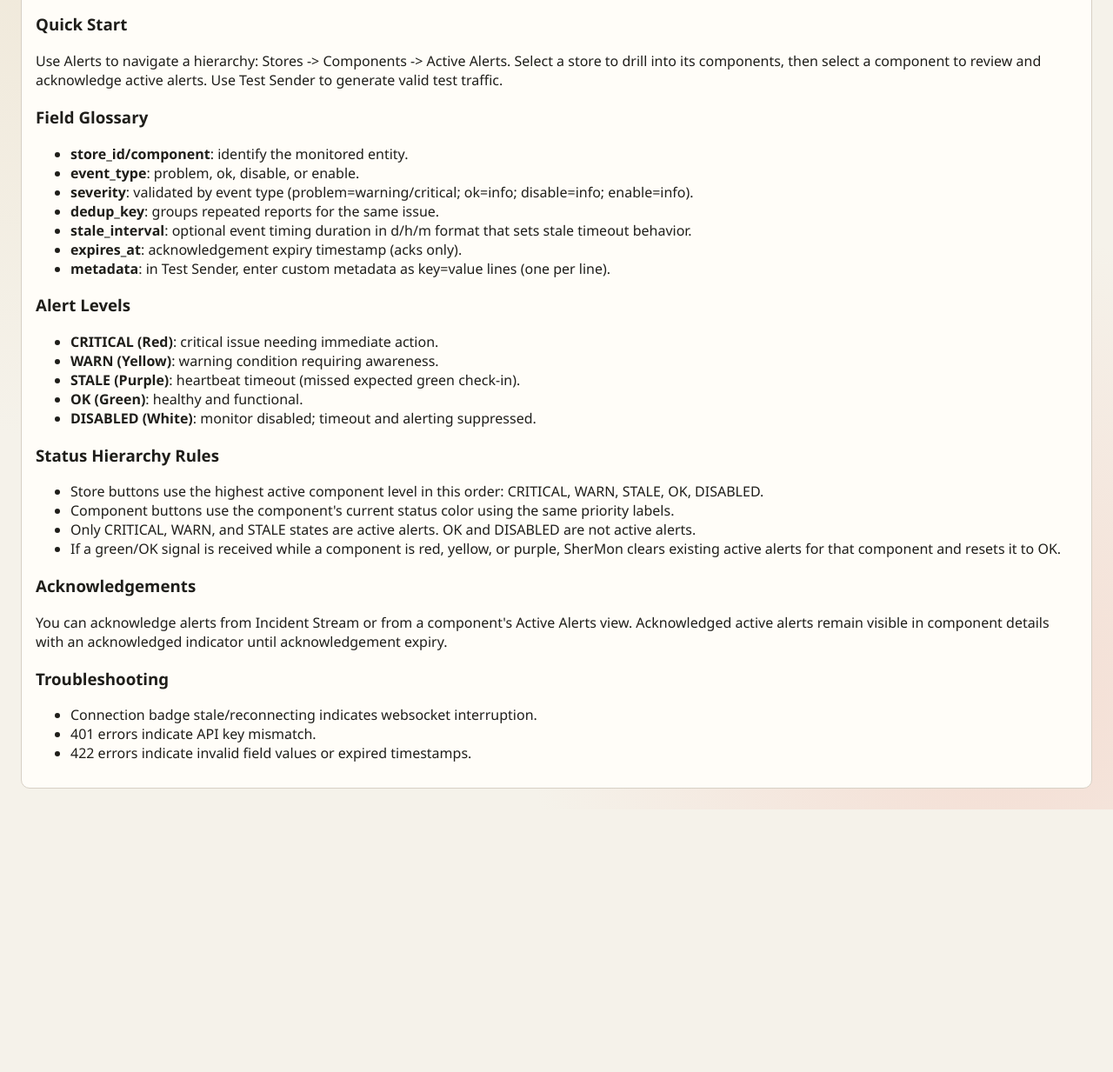
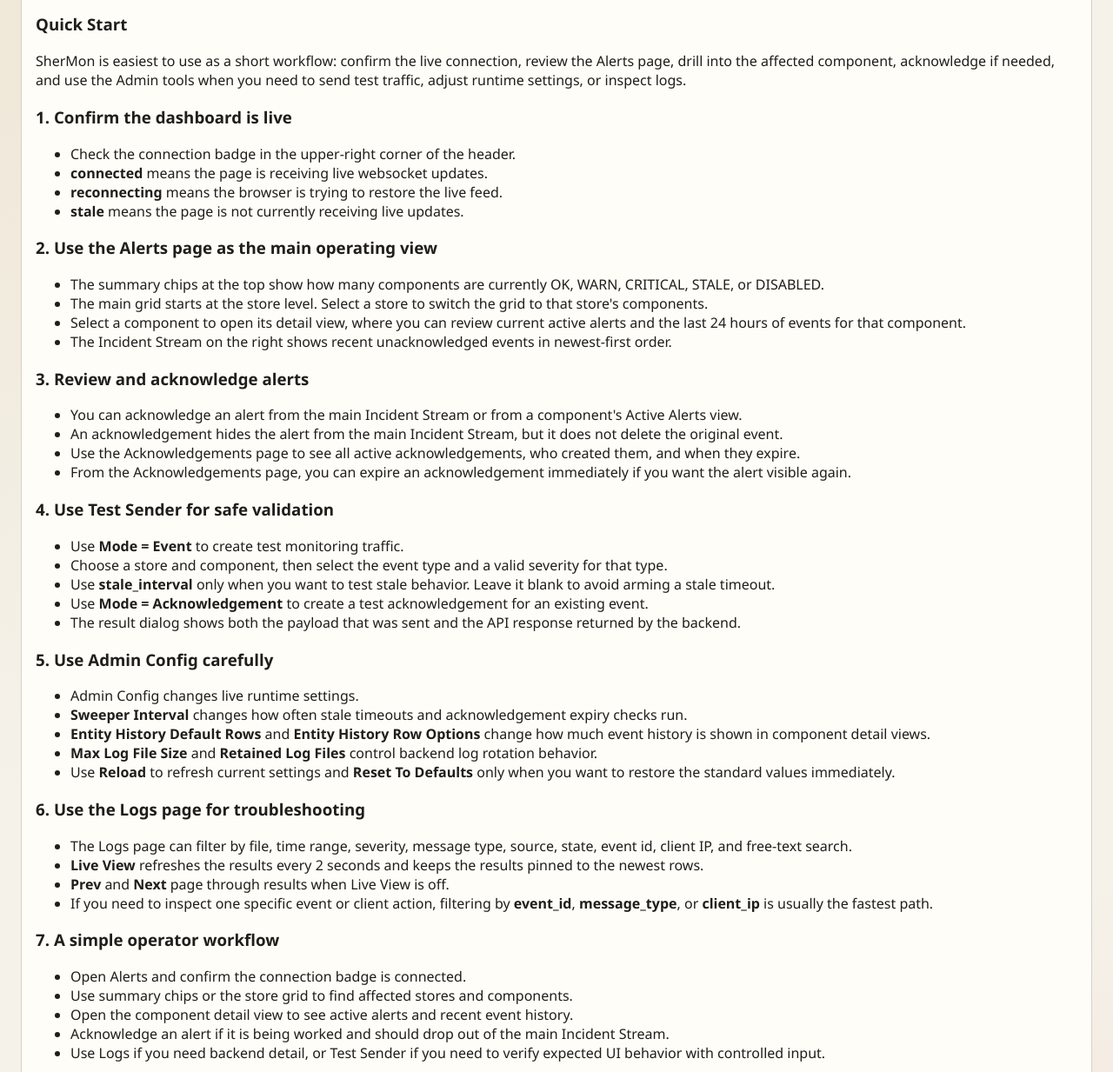
Before and after one commit to mxb931/shermon, a plain HTML site: page frontend/help.html in a window 1280 px wide. Shown: the part 227-1460 px from the top of the page at 87% size. Before the commit the page ends 1158 px from the top, so only its background shows below. Drawn offline with Linux system fonts and the light colour scheme.

Commit message:
updated formating of cards and help documentation

```diff
--- a/frontend/help.html
+++ b/frontend/help.html
@@ -41,7 +41,66 @@
       <section>
         <h2>Help</h2>
         <h3>Quick Start</h3>
-        <p>Use Alerts to navigate a hierarchy: Stores -> Components -> Active Alerts. Select a store to drill into its components, then select a component to review and acknowledge active alerts. Use Test Sender to generate valid test traffic.</p>
+        <p>SherMon is easiest to use as a short workflow: confirm the live connection, review the Alerts page, drill into the affected component, acknowledge if needed, and use the Admin tools when you need to send test traffic, adjust runtime settings, or inspect logs.</p>
+
+        <h3>1. Confirm the dashboard is live</h3>
+        <ul class="help-list">
+          <li>Check the connection badge in the upper-right corner of the header.</li>
+          <li><strong>connected</strong> means the page is receiving live websocket updates.</li>
+          <li><strong>reconnecting</strong> means the browser is trying to restore the live feed.</li>
+          <li><strong>stale</strong> means the page is not currently receiving live updates.</li>
+        </ul>
+
+        <h3>2. Use the Alerts page as the main operating view</h3>
+        <ul class="help-list">
+          <li>The summary chips at the top show how many components are currently OK, WARN, CRITICAL, STALE, or DISABLED.</li>
+          <li>The main grid starts at the store level. Select a store to switch the grid to that store's components.</li>
+          <li>Select a component to open its detail view, where you can review current active alerts and the last 24 hours of events for that component.</li>
+          <li>The Incident Stream on the right shows recent unacknowledged events in newest-first order.</li>
+        </ul>
+
+        <h3>3. Review and acknowledge alerts</h3>
+        <ul class="help-list">
+          <li>You can acknowledge an alert from the main Incident Stream or from a component's Active Alerts view.</li>
+          <li>An acknowledgement hides the alert from the main Incident Stream, but it does not delete the original event.</li>
+          <li>Use the Acknowledgements page to see all active acknowledgements, who created them, and when they expire.</li>
+          <li>From the Acknowledgements page, you can expire an acknowledgement immediately if you want the alert visible again.</li>
+        </ul>
+
+        <h3>4. Use Test Sender for safe validation</h3>
+        <ul class="help-list">
+          <li>Use <strong>Mode = Event</strong> to create test monitoring traffic.</li>
+          <li>Choose a store and component, then select the event type and a valid severity for that type.</li>
+          <li>Use <strong>stale_interval</strong> only when you want to test stale behavior. Leave it blank to avoid arming a stale timeout.</li>
+          <li>Use <strong>Mode = Acknowledgement</strong> to create a test acknowledgement for an existing event.</li>
+          <li>The result dialog shows both the payload that was sent and the API response returned by the backend.</li>
+        </ul>
+
+        <h3>5. Use Admin Config carefully</h3>
+        <ul class="help-list">
+          <li>Admin Config changes live runtime settings.</li>
+          <li><strong>Sweeper Interval</strong> changes how often stale timeouts and acknowledgement expiry checks run.</li>
+          <li><strong>Entity History Default Rows</strong> and <strong>Entity History Row Options</strong> change how much event history is shown in component detail views.</li>
+          <li><strong>Max Log File Size</strong> and <strong>Retained Log Files</strong> control backend log rotation behavior.</li>
+          <li>Use <strong>Reload</strong> to refresh current settings and <strong>Reset To Defaults</strong> only when you want to restore the standard values immediately.</li>
+        </ul>
+
+        <h3>6. Use the Logs page for troubleshooting</h3>
+        <ul class="help-list">
+          <li>The Logs page can filter by file, time range, severity, message type, source, state, event id, client IP, and free-text search.</li>
+          <li><strong>Live View</strong> refreshes the results every 2 seconds and keeps the results pinned to the newest rows.</li>
+          <li><strong>Prev</strong> and <strong>Next</strong> page through results when Live View is off.</li>
+          <li>If you need to inspect one specific event or client action, filtering by <strong>event_id</strong>, <strong>message_type</strong>, or <strong>client_ip</strong> is usually the fastest path.</li>
+        </ul>
+
+        <h3>7. A simple operator workflow</h3>
+        <ul class="help-list">
+          <li>Open Alerts and confirm the connection badge is connected.</li>
+          <li>Use summary chips or the store grid to find affected stores and components.</li>
+          <li>Open the component detail view to see active alerts and recent event history.</li>
+          <li>Acknowledge an alert if it is being worked and should drop out of the main Incident Stream.</li>
+          <li>Use Logs if you need backend detail, or Test Sender if you need to verify expected UI behavior with controlled input.</li>
+        </ul>
 
         <h3>Field Glossary</h3>
         <ul class="help-list">
--- a/frontend/styles.css
+++ b/frontend/styles.css
@@ -197,11 +197,36 @@
 }
 
 .chip {
+  display: inline-flex;
+  align-items: center;
+  justify-content: space-between;
+  gap: 0.65rem;
   border-radius: 999px;
   padding: 0.35rem 0.7rem;
-  font-weight: 600;
+  font-size: 0.95rem;
+  font-weight: 700;
+  line-height: 1.2;
+  letter-spacing: 0;
+  text-transform: none;
   border: 1px solid var(--border);
   background: var(--panel);
+}
+
+.chip-label {
+  display: inline-block;
+}
+
+.chip-count {
+  display: inline-flex;
+  align-items: center;
+  justify-content: center;
+  min-width: 1.7rem;
+  padding: 0.08rem 0.42rem;
+  border-radius: 999px;
+  background: rgba(255, 255, 255, 0.55);
+  border: 1px solid rgba(0, 0, 0, 0.12);
+  font-size: 0.88rem;
+  font-weight: 700;
 }
 
 .chip-button {
```
Also changed, not shown: frontend/all-stores.html (+5 -5 lines), frontend/index.html (+5 -5 lines).
